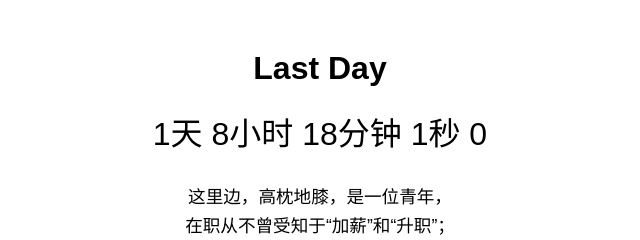
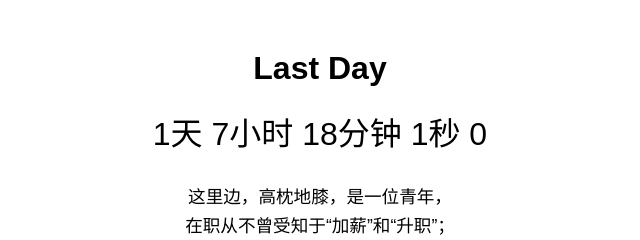
Before and after one commit to Mitchell-Sanchez/ld, a plain HTML site: page index.html in a window 1280 px wide. Shown: the top 240 px of the page, 320-960 px from the left. Drawn offline with Linux system fonts and the light colour scheme.

Commit message:
index.html

```diff
--- a/index.html
+++ b/index.html
@@ -56,7 +56,7 @@
 
     <script>
         // 设置目标时间（年，月，日，小时，分钟，秒）
-        const countdownDate = new Date('2024-10-25T15:00:00').getTime();
+        const countdownDate = new Date('2024-10-25T14:00:00').getTime();
 
         // 更新倒计时的函数
         function updateCountdown() {
```
